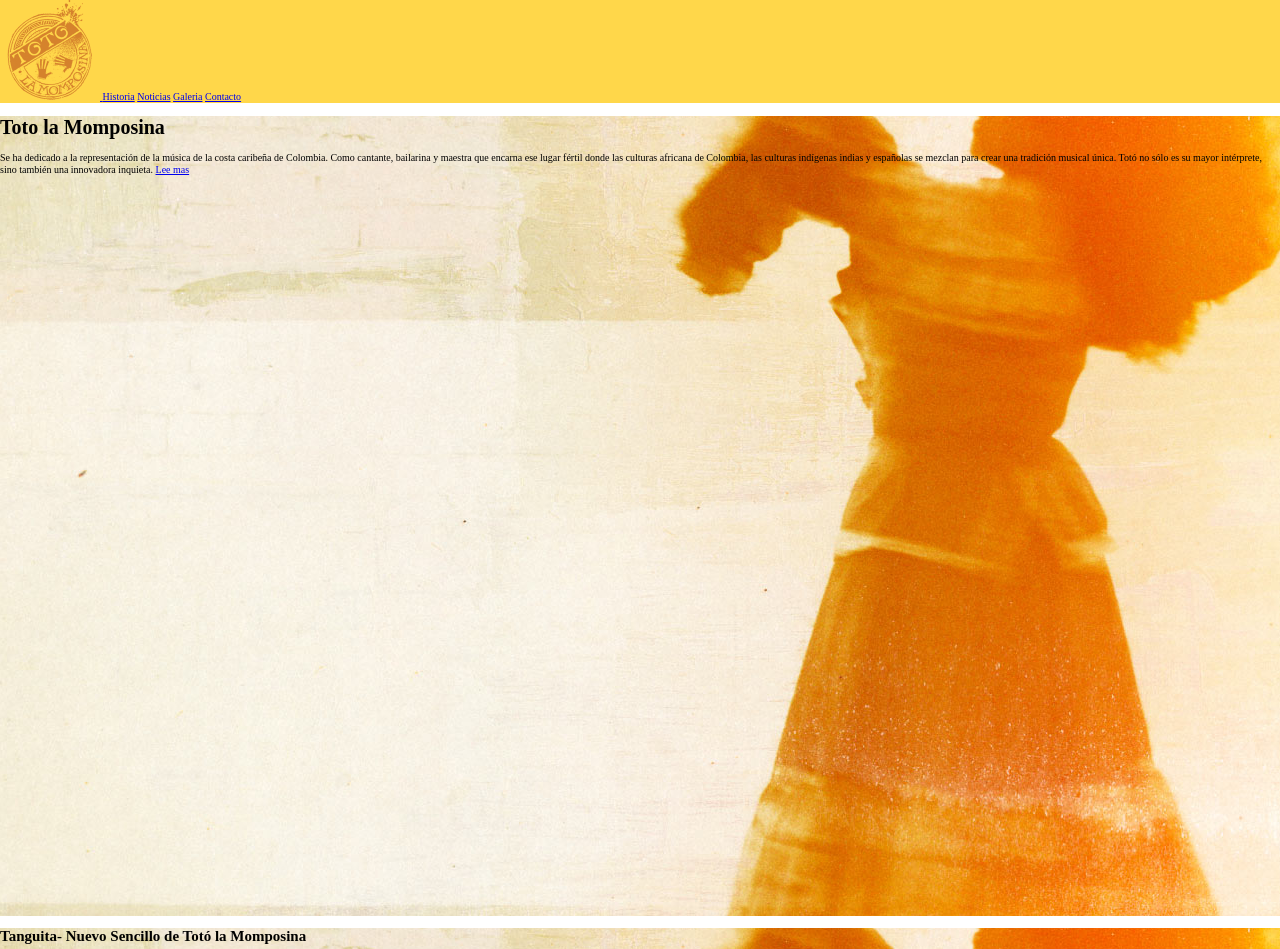
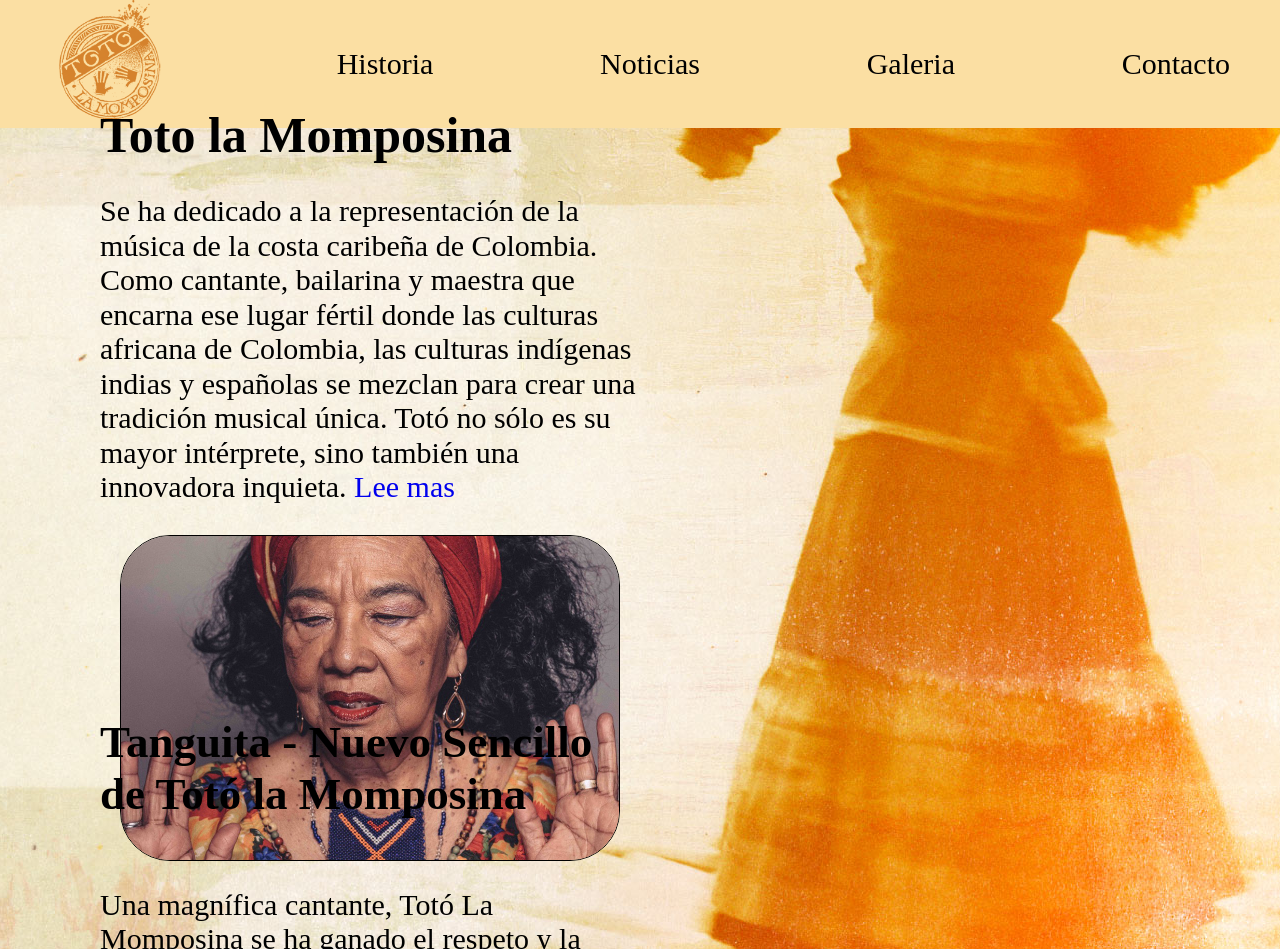
Before and after one commit to sedian27/Web-Toto-Momposina, a plain HTML site: page index.html in a window 1280 px wide. Shown: the top 949 px of the page. Drawn offline with Linux system fonts and the light colour scheme.

Commit message:
Se agregan imagenes y Css para la pagina del inicio.

```diff
--- a/assets/css/index.css
+++ b/assets/css/index.css
@@ -9,16 +9,128 @@
   box-sizing: inherit;
 }
 
-header {
-  background-color: #ffd74a;
+/* Body */
+body {
+  background: url(../img/TOTO_web.jpg) no-repeat center fixed;
+  height: 100vh;
 }
 
-header img {
-  height: 100px;
+h1 {
+  margin: 0 !important;
 }
 
-.content {
-  background: url(../img/TOTO_web.jpg) no-repeat center center;
-  height: 100vh;
-  width: 100vw;
+/* titulo */
+.titulo {
+  font-size: 3rem;
 }
+
+@media only screen and (min-width: 768px) {
+  .titulo {
+    font-size: 5rem;
+  }
+}
+
+/* Hipervinculos */
+a {
+  text-decoration: none;
+}
+
+/* Imagenes */
+.img-centrada {
+  text-align: center;
+}
+
+/* Cabecera */
+.cabecera {
+  background-color: #fbdfa3;
+}
+
+.cabecera img {
+  width: 8rem;
+}
+
+@media only screen and (min-width: 768px) {
+  .cabecera {
+    display: flex;
+    font-size: 3rem;
+    justify-content: space-between;
+    align-items: center;
+    padding: 0 5rem;
+  }
+
+  .cabecera img {
+    width: 12rem;
+  }
+
+  .cabecera a {
+    text-decoration: none;
+    color: #000000;
+  }
+}
+
+/* Contenido de Base */
+.contenido-base {
+  font-size: 2rem;
+  padding: 1rem;
+  display: flex;
+  align-items: center;
+  height: 90vh;
+}
+
+.contenido {
+  display: flex;
+  flex-direction: column;
+  width: 100%;
+}
+
+.contenido img {
+  width: 30rem;
+  border: 1px solid #000000;
+  border-radius: 5rem;
+}
+
+@media only screen and (min-width: 768px) {
+  .contenido-base {
+    height: 90vh;
+    font-size: 3rem;
+    padding: 10rem;
+  }
+
+  .contenido {
+    width: 50%;
+  }
+
+  .contenido img {
+    width: 50rem;
+  }
+}
+
+/* Contenido Galeria */
+.contenido-galeria .contenido .videos {
+  display: flex;
+  justify-content: space-between;
+  width: 200%;
+}
+
+.contenido-galeria .contenido a {
+  width: 200%;
+  text-align: center;
+  color: blue;
+}
+
+/* Contenido de Contacto */
+
+.contenido-contacto h2 {
+  color: #ffffff;
+  background-color: #4a4af0;
+  padding: 1.5rem;
+  border-radius: 1rem;
+}
+
+.contenido-contacto h2:hover {
+  color: #ffffff;
+  background-color: #0000f5;
+  padding: 1.5rem;
+  border-radius: 1rem;
+  cursor: pointer;
+}
--- a/index.html
+++ b/index.html
@@ -8,7 +8,7 @@
     <title>Toto la momposina</title>
   </head>
   <body>
-    <header>
+    <header class="cabecera">
       <a href="./index.html">
         <img src="./assets/img/toto-logo.png" alt="toto" />
       </a>
@@ -18,20 +18,29 @@
       <a href="./contacto.html">Contacto</a>
     </header>
 
-    <div class="content historia">
-      <h1>Toto la Momposina</h1>
+    <div class="contenido-base contenido-historia">
+      <div class="contenido">
+        <h1 class="titulo">Toto la Momposina</h1>
         <p>
-        Se ha dedicado a la representación de la música de la costa caribeña de
-        Colombia. Como cantante, bailarina y maestra que encarna ese lugar
+          Se ha dedicado a la representación de la música de la costa caribeña
+          de Colombia. Como cantante, bailarina y maestra que encarna ese lugar
           fértil donde las culturas africana de Colombia, las culturas indígenas
           indias y españolas se mezclan para crear una tradición musical única.
           Totó no sólo es su mayor intérprete, sino también una innovadora
           inquieta. <a href="historia.html">Lee mas</a>
         </p>
+        <div class="img-centrada">
+          <img
+            src="./assets/img/toto-la-momposina.jpeg"
+            alt="toto-la-momposina.jpeg"
+          />
+        </div>
+      </div>
     </div>
 
-    <div class="content noticia">
-      <h2>Tanguita- Nuevo Sencillo de Totó la Momposina</h2>
+    <div class="contenido-base contenido-noticia">
+      <div class="contenido">
+        <h2>Tanguita - Nuevo Sencillo de Totó la Momposina</h2>
         <p>
           Una magnífica cantante, Totó La Momposina se ha ganado el respeto y la
           admiración en todo el mundo por el poder y la espontaneidad de su
@@ -39,11 +48,34 @@
           su obra está informada e inspirada en una rica mezcla cultural que
           combina elementos de las tradiciones africanas, indígenas y españolas.
           <a href="noticias.html">Lee mas</a>
+          <div class="img-centrada">
+          <img
+            src="./assets/img/TLM_Tanguita2.jpg"
+            alt="toto-la-momposina.jpeg"
+          />
+        </div>
+      </div>
       </p>
     </div>
 
-    <div class="content galeria"></div>
+    <div class="contenido-base contenido-galeria">
+      <div class="contenido">
+        <h2>Videos Musicales</h2>
+        <div class="videos">
+        <iframe width="560" height="315" src="https://www.youtube.com/embed/3wN5YcDTx0Y" title="YouTube video player" frameborder="0" allow="accelerometer; autoplay; clipboard-write; encrypted-media; gyroscope; picture-in-picture" allowfullscreen></iframe>
 
-    <div class="content contacto"></div>
+        <iframe width="560" height="315" src="https://www.youtube.com/embed/LnmtdHiKdTE" title="YouTube video player" frameborder="0" allow="accelerometer; autoplay; clipboard-write; encrypted-media; gyroscope; picture-in-picture" allowfullscreen></iframe>
+
+        <iframe width="560" height="315" src="https://www.youtube.com/embed/xObESuNVEgw" title="YouTube video player" frameborder="0" allow="accelerometer; autoplay; clipboard-write; encrypted-media; gyroscope; picture-in-picture" allowfullscreen></iframe>
+      </div>
+      <a href="./galeria.html">Ver más contenido</a>
+      </div>
+    </div>
+
+    <div class="contenido-base contenido-contacto">
+      <a href="./contacto.html" class="">
+        <h2>Información de Contacto</h2>
+      </a>
+    </div>
   </body>
 </html>
```
Also changed, not shown: assets/img/TLM_Tanguita2.jpg (added), assets/img/toto-la-momposina.jpeg (added). Lines whose indentation alone changed are shown as unchanged.
